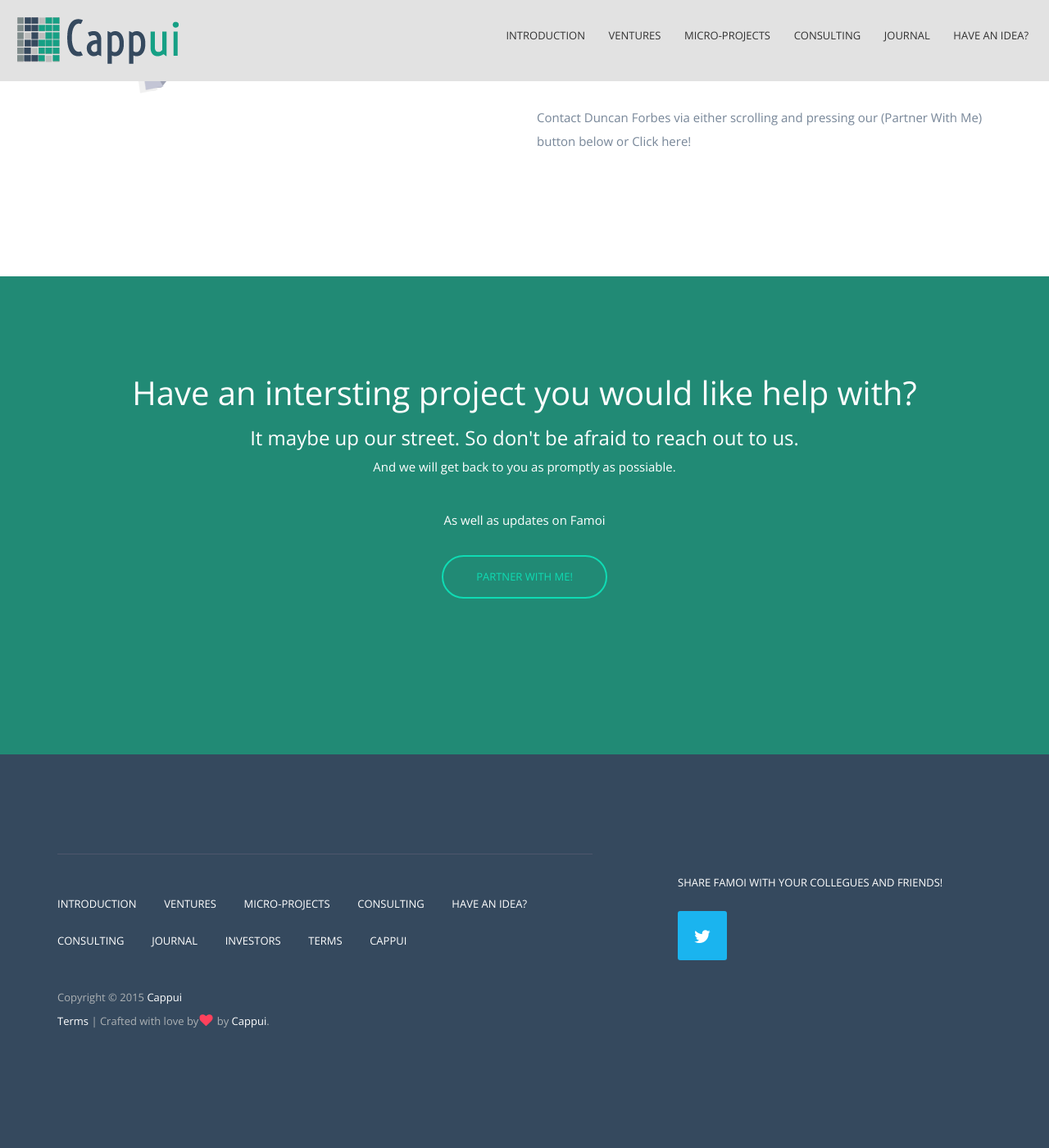
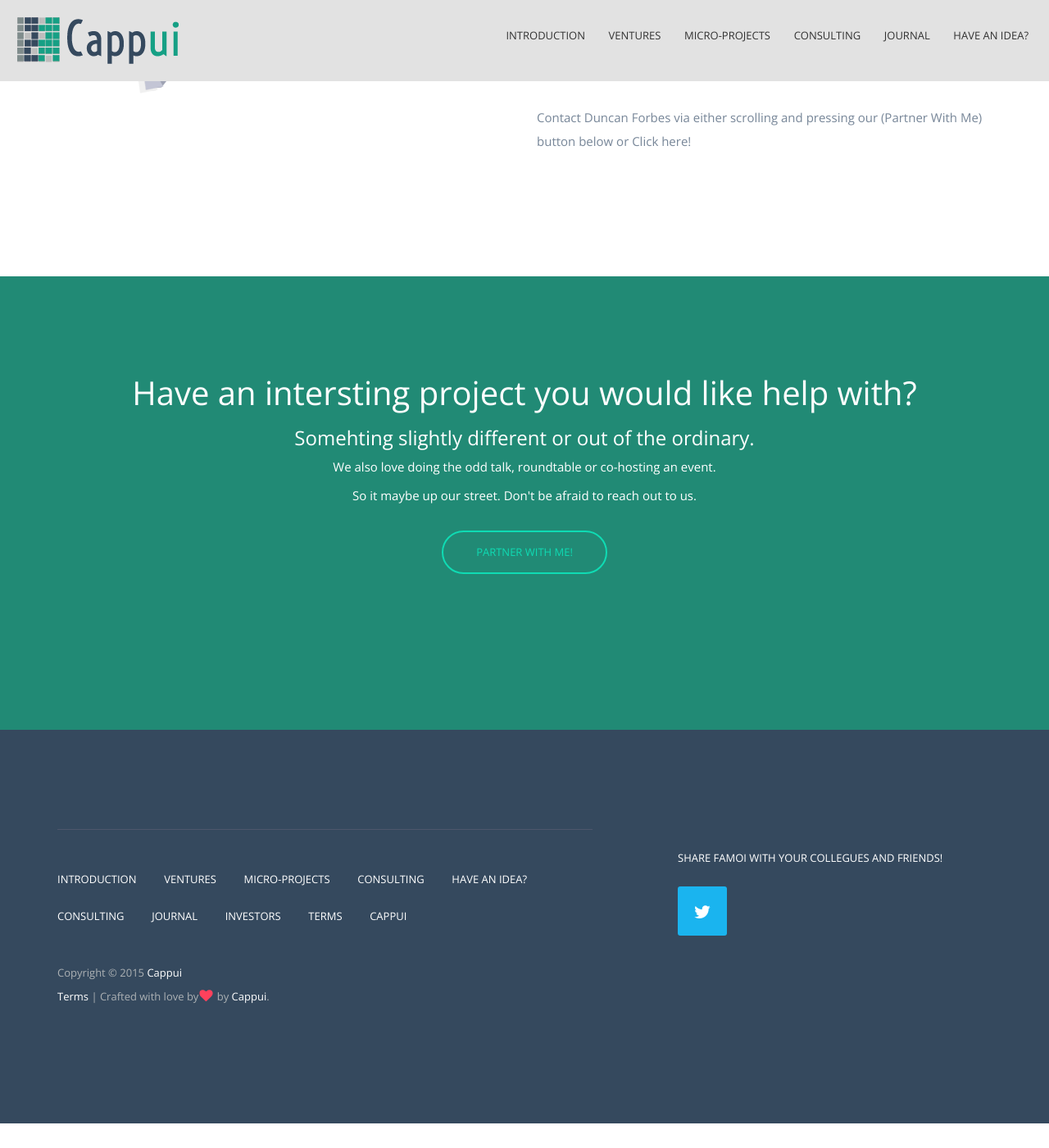
Before and after one commit to Cappui/Cappui-Website, a Jekyll site: the page built from index.html, in a window 1280 px wide and 1400 px high, scrolled down 3218 px. Shown: the whole window at 82% size. Built offline with Jekyll 4.4.1, drawn with Linux system fonts in a browser that asks for light colours; nearby versions of some CDN libraries; library files that are not in the unit come from our copies; after the commit the page ends 4588 px from its top, so only the background shows below that.

Commit message:
Updated index.html

```diff
--- a/css/queries.css
+++ b/css/queries.css
@@ -253,6 +253,22 @@
 			 }
 
 
+		.hero-strip {
+		 margin-top: 0px;
+
+		}
+
+		.hero-strip h2 {
+		    font-size: 17px;
+		}
+		.hero-strip h3 {
+		    font-size: 14px;
+		}
+		.hero-strip p {
+		    line-height: 1px;
+		    font-size: 10px;
+		}
+
 		footer ul.footer-group li {
 			display: block;
 		}
@@ -307,22 +323,6 @@
 		    margin-bottom: 0px;
 		}
 
-		.hero-strip {
-		 margin-top: 0px;
-
-		}
-
-		.hero-strip h2 {
-		    font-size: 17px;
-		}
-		.hero-strip h3 {
-		    font-size: 14px;
-		}
-		.hero-strip p {
-		    line-height: 1px;
-		    font-size: 10px;
-		}
-
 
 
 		.btn-margin-right {
--- a/index.html
+++ b/index.html
@@ -161,11 +161,9 @@ layout: default
         <div class="container">
             <div class="col-md-12 text-center">
                 <h2>Have an intersting project you would like help with?</h2>
-                <h3>It maybe up our street. So don't be afraid to reach out to us.
-                </h3>
-                <p>And we will get back to you as promptly as possiable.</p>
-                <p></p>
-                <p>As well as updates on Famoi</p>
+                <h3>Somehting slightly different or out of the ordinary.</h3>
+                <p>We also love doing the odd talk, roundtable or co-hosting an event.</p>
+                <p>So it maybe up our street. Don't be afraid to reach out to us.</p>
                 <a href="#" class="btn btn-ghost btn-accent btn-large">Partner with me!</a>
             </div>
         </div>
```
